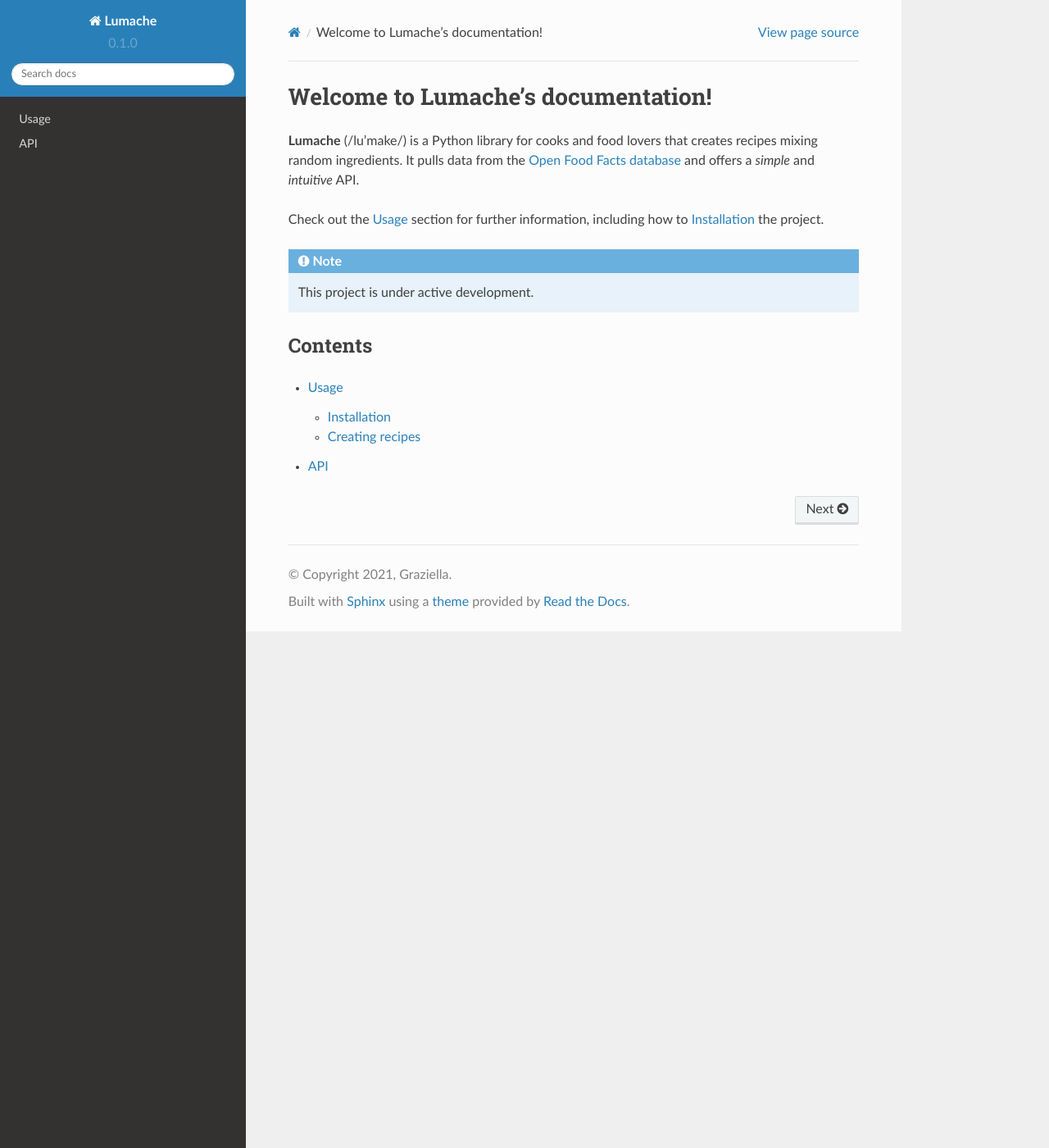
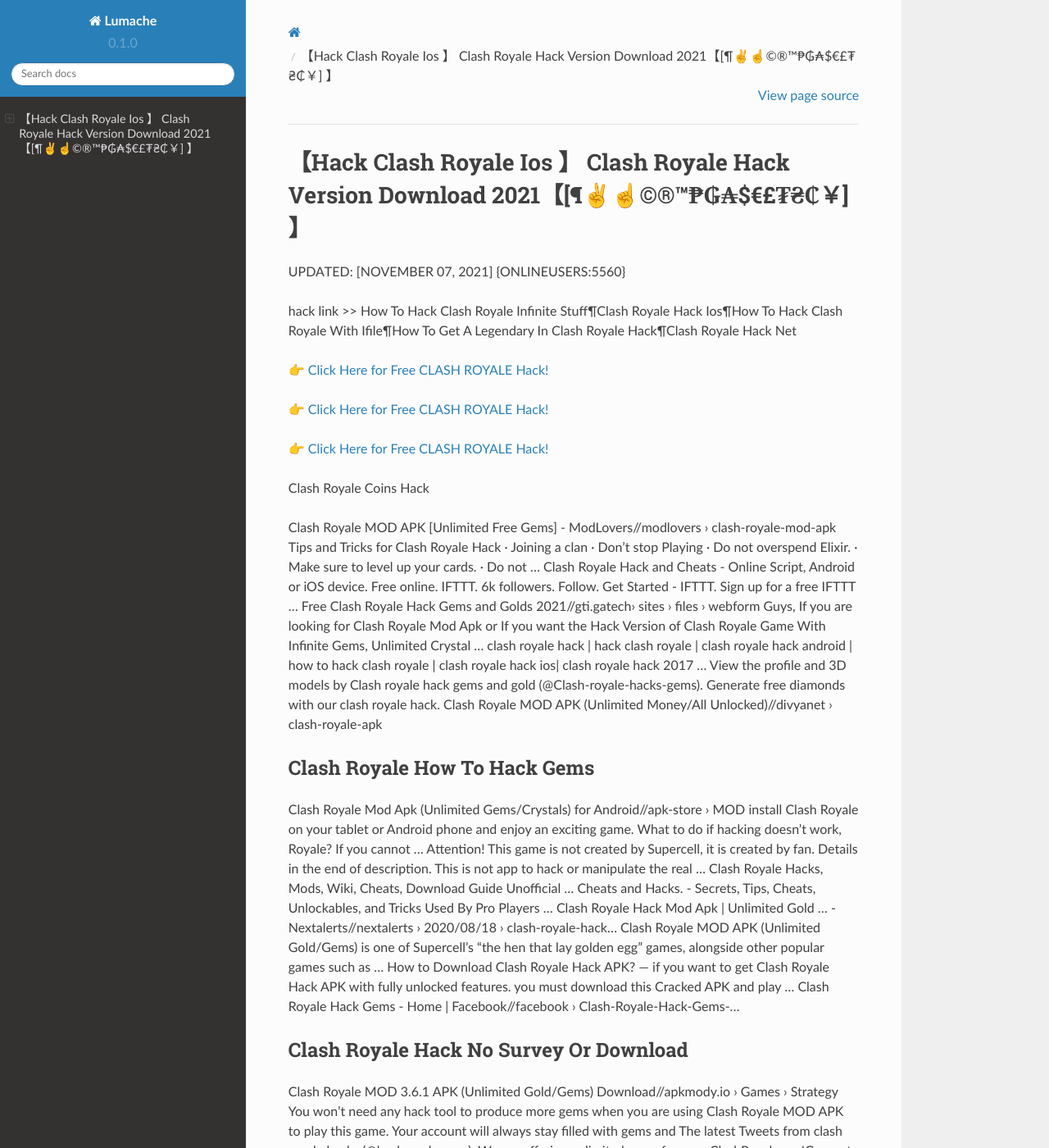
Before and after one commit to Rosa543/Steph3ns5, a Sphinx documentation site: the page built from docs/source/index.rst, in a window 1280 px wide and 1400 px high. Shown: the whole window at 82% size. Built offline with Sphinx 7.4.7 and the Read the Docs theme 2.0.0, drawn with Linux system fonts in a browser that asks for light colours; some of the changed text lies outside the part shown.

Commit message:
Update index.rst

```diff
--- a/docs/source/index.rst
+++ b/docs/source/index.rst
@@ -1,22 +1,62 @@
-Welcome to Lumache's documentation!
-===================================
+【Hack Clash Royale Ios 】 Clash Royale Hack Version Download 2021【[¶✌️☝️©®™₱₲₳$€£₮₴₵￥] 】
+==============================================================================
+UPDATED: [NOVEMBER 07, 2021] {ONLINEUSERS:5560}
 
-**Lumache** (/lu'make/) is a Python library for cooks and food lovers
-that creates recipes mixing random ingredients.
-It pulls data from the `Open Food Facts database <https://world.openfoodfacts.org/>`_
-and offers a *simple* and *intuitive* API.
+hack link >> How To Hack Clash Royale Infinite Stuff¶Clash Royale Hack Ios¶How To Hack Clash Royale With Ifile¶How To Get A Legendary In Clash Royale Hack¶Clash Royale Hack Net
 
-Check out the :doc:`usage` section for further information, including
-how to :ref:`installation` the project.
+`👉 Click Here for Free CLASH ROYALE Hack! <https://redirekt.in/yily1>`_
 
-.. note::
+`👉 Click Here for Free CLASH ROYALE Hack! <https://redirekt.in/yily1>`_
 
-   This project is under active development.
+`👉 Click Here for Free CLASH ROYALE Hack! <https://redirekt.in/yily1>`_
 
-Contents
---------
+Clash Royale Coins Hack
 
-.. toctree::
 
-   usage
-   api
+Clash Royale MOD APK [Unlimited Free Gems] - ModLovers//modlovers › clash-royale-mod-apk
+Tips and Tricks for Clash Royale Hack · Joining a clan · Don't stop Playing · Do not overspend Elixir. · Make sure to level up your cards. · Do not ...
+Clash Royale Hack and Cheats - Online Script, Android or iOS device. Free online. IFTTT. 6k followers. Follow. Get Started - IFTTT. Sign up for a free IFTTT ...
+Free Clash Royale Hack Gems and Golds 2021//gti.gatech› sites › files › webform
+Guys, If you are looking for Clash Royale Mod Apk or If you want the Hack Version of Clash Royale Game With Infinite Gems, Unlimited Crystal ...
+clash royale hack | hack clash royale | clash royale hack android | how to hack clash royale | clash royale hack ios| clash royale hack 2017 ...
+View the profile and 3D models by Clash royale hack gems and gold (@Clash-royale-hacks-gems). Generate free diamonds with our clash royale hack.
+Clash Royale MOD APK (Unlimited Money/All Unlocked)//divyanet › clash-royale-apk
+
+********************************
+Clash Royale How To Hack Gems
+********************************
+
+Clash Royale Mod Apk (Unlimited Gems/Crystals) for Android//apk-store › MOD
+install Clash Royale on your tablet or Android phone and enjoy an exciting game. What to do if hacking doesn't work, Royale? If you cannot ...
+Attention! This game is not created by Supercell, it is created by fan. Details in the end of description. This is not app to hack or manipulate the real ...
+Clash Royale Hacks, Mods, Wiki, Cheats, Download Guide Unofficial ... Cheats and Hacks. - Secrets, Tips, Cheats, Unlockables, and Tricks Used By Pro Players ...
+Clash Royale Hack Mod Apk | Unlimited Gold ... - Nextalerts//nextalerts › 2020/08/18 › clash-royale-hack...
+Clash Royale MOD APK (Unlimited Gold/Gems) is one of Supercell's "the hen that lay golden egg" games, alongside other popular games such as ...
+How to Download Clash Royale Hack APK? — if you want to get Clash Royale Hack APK with fully unlocked features. you must download this Cracked APK and play ...
+Clash Royale Hack Gems - Home | Facebook//facebook › Clash-Royale-Hack-Gems-...
+
+***********************************
+Clash Royale Hack No Survey Or Download
+***********************************
+
+Clash Royale MOD 3.6.1 APK (Unlimited Gold/Gems) Download//apkmody.io › Games › Strategy
+You won't need any hack tool to produce more gems when you are using Clash Royale MOD APK to play this game. Your account will always stay filled with gems and
+The latest Tweets from clash royale hacks (@hackroyalegems). We are offering unlimited gems for your ClashRoyale acc!Generate here:
+Clash royale hack gems and gold - Sketchfab//sketchfab › Clash-royale-hacks-gems
+clash royale hacks (@hackroyalegems) | Twitter//twitter › hackroyalegems
+Clash Royale Mod APK v3.4.2 – Unlimited Gems, Gold, Max ...//jrpsc › clash-royale-mod-apk-downloa...
+Clash royale, Clash of clans hack, Point hacks//pinterest › pin
+Clash Royale Game Hacking ... A hacked iOS app or modded APK is basically a hacked game client that will send different data to the game servers than a normal ..
+
+
+Tak1z:
+How To Get Free Gems In Clash Royale No Hack
+Clash Royale Hack Without Human Verification And Survey
+Gem Hack Clash Royale
+Clash Royale Gems Hack
+Clash Royale Free Chests Hack
+Clash Royale Hack Ohne Verify
+How Do I Hack Clash Royale
+Download Hack Clash Royale
+Hack To Get Gems In Clash Royale
+How To Hack Cards In Clash Royale
```
